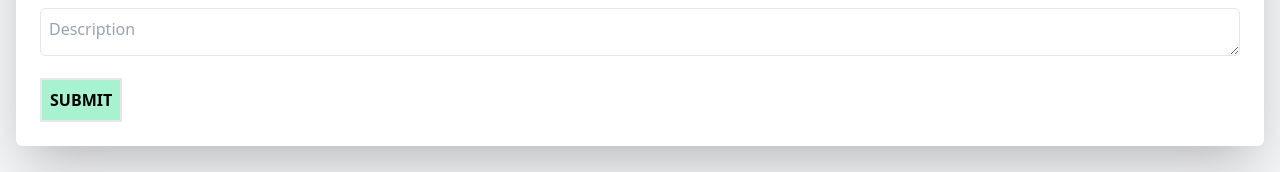
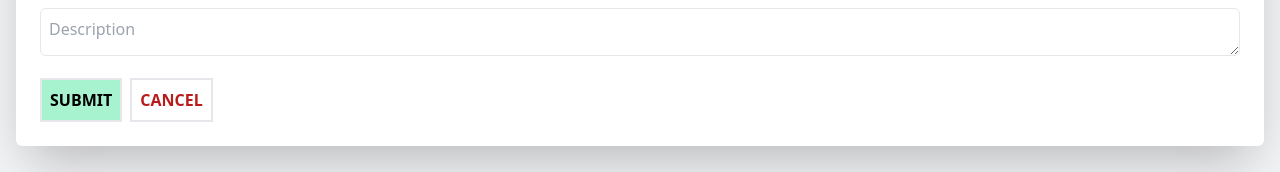
Before and after one commit to rlagoue/auction, a Vue app in the folder frontend/: page /item-add in a window 1280 px wide. Shown: the part 300-472 px from the top of the page. Built offline with nearby package versions, Linux system fonts and the light colour scheme; sample sign-in values are in the browser's storage.

Commit message:
feat: cancel the form for adding an item

```diff
--- a/frontend/src/views/item/Add.vue
+++ b/frontend/src/views/item/Add.vue
@@ -25,6 +25,7 @@
         required
         @keypress.enter="trySubmit"
     />
+    <div class="flex items-center justify-center-center space-x-2">
       <button
           class="mt-4 p-2 border-2 rounder-md bg-green-200 font-bold uppercase"
           data-test-id="item-add-submit"
@@ -33,6 +34,15 @@
       >
         Submit
       </button>
+      <button
+          class="mt-4 p-2 border-2 rounder-md bg-white font-bold uppercase text-red-700"
+          data-test-id="item-add-cancel"
+          type="button"
+          @click="cancel"
+      >
+        Cancel
+      </button>
+    </div>
   </div>
 </template>
 
@@ -80,9 +90,12 @@ export default defineComponent({
       }
     };
 
+    const cancel = async () => router.push("/items-list");
+
     return {
       state,
-      trySubmit
+      trySubmit,
+      cancel,
     }
   }
 })
```
Lines whose indentation alone changed are shown as unchanged.
